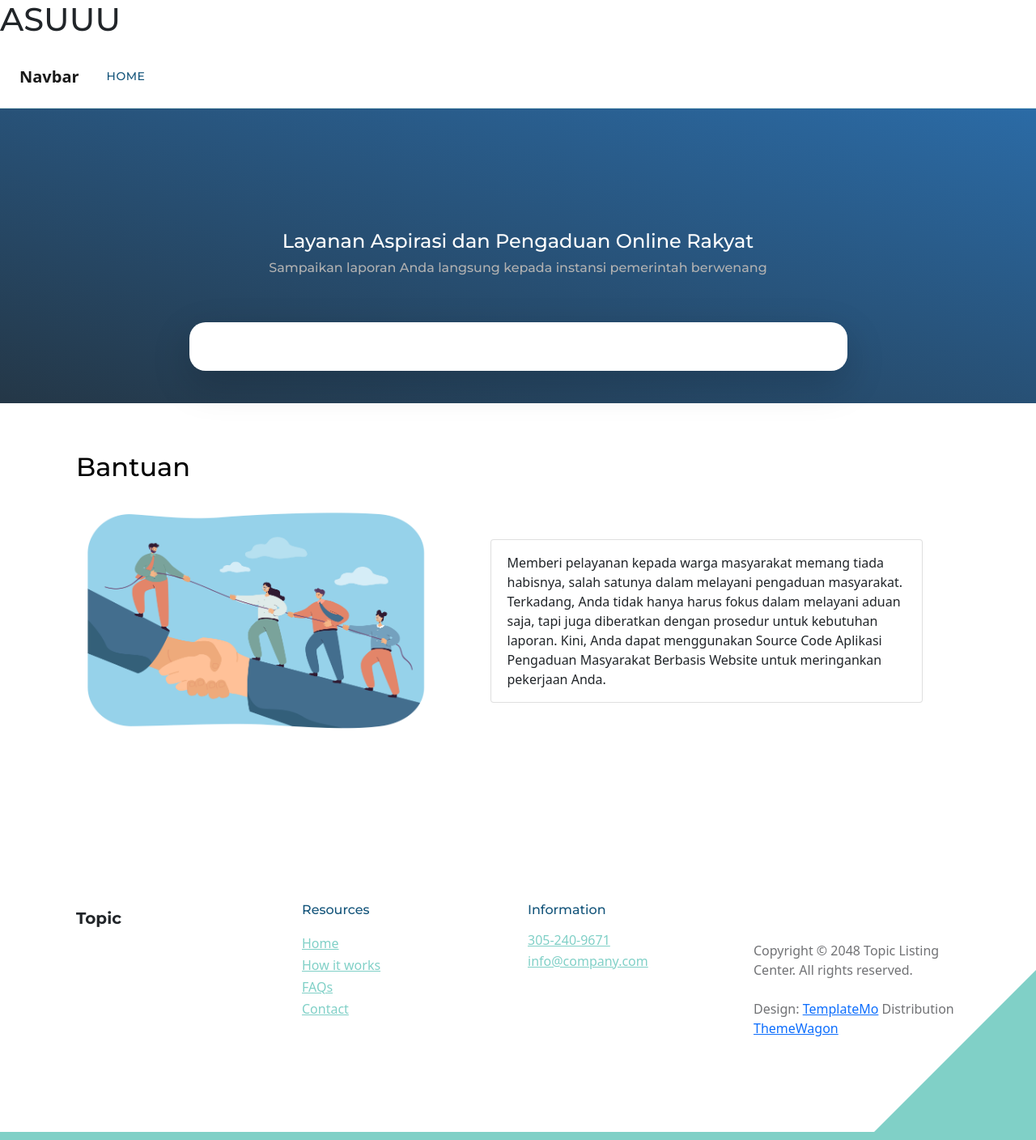
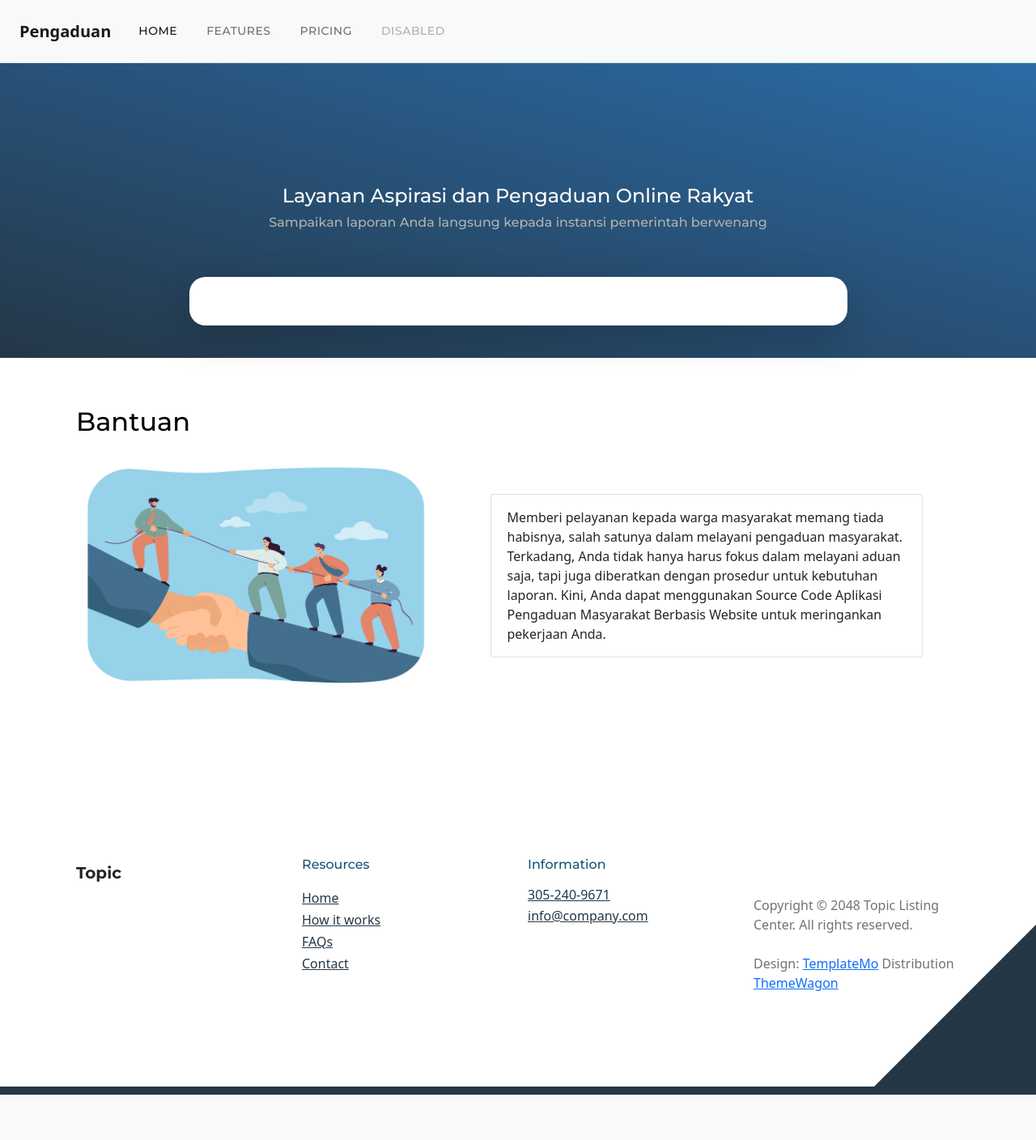
Before and after one commit to alifhmiysf/pengaduan-masyarakat, a CodeIgniter 4 app: template app/Views/users/index.php in a window 1280 px wide. Shown: the whole page at 81% size. After the commit the page ends 1352 px from the top, so only its background shows below. Run offline with PHP 8.4 and a stand-in for CodeIgniter, Linux system fonts and the light colour scheme; the template is opened without the code that fills it, so the values that code supplies are empty; some libraries are stand-ins or nearby versions.

Commit message:
membenarkan navbar

```diff
--- a/app/Views/users/index.php
+++ b/app/Views/users/index.php
@@ -36,28 +36,23 @@ https://templatemo.com/tm-590-topic-listing
 </head>
 
 <body id="top">
-<h1>ASUUU</h1>
     <main>
-        <nav class="navbar navbar-expand-lg  ">
+        <nav class="navbar navbar-expand-lg navbar-light bg-light">
             <div class="container-fluid">
-                <a class="navbar-brand" href="#">Navbar</a>
-
-                <div class="collapse navbar-collapse" id="navbarNav">
-                    <ul class="navbar-nav">
-                        <li class="nav-item">
-                            <a class="nav-link active" aria-current="page" href="#">Home</a>
-                        </li>
-                        <li class="nav-item">
-                            <a class="nav-link" href="#">Features</a>
-                        </li>
-                        <li class="nav-item">
-                            <a class="nav-link" href="#">Pricing</a>
-                        </li>
-                    </ul>
+                <a class="navbar-brand" href="#">Pengaduan</a>
+                <button class="navbar-toggler" type="button" data-bs-toggle="collapse" data-bs-target="#navbarNavAltMarkup" aria-controls="navbarNavAltMarkup" aria-expanded="false" aria-label="Toggle navigation">
+                    <span class="navbar-toggler-icon"></span>
+                </button>
+                <div class="collapse navbar-collapse" id="navbarNavAltMarkup">
+                    <div class="navbar-nav">
+                        <a class="nav-link active" aria-current="page" href="#">Home</a>
+                        <a class="nav-link" href="#">Features</a>
+                        <a class="nav-link" href="#">Pricing</a>
+                        <a class="nav-link disabled" href="#" tabindex="-1" aria-disabled="true">Disabled</a>
+                    </div>
                 </div>
             </div>
         </nav>
-
 
         <section class="hero-section d-flex justify-content-center align-items-center" id="section_1">
             <div class="container">
@@ -65,7 +60,6 @@ https://templatemo.com/tm-590-topic-listing
 
                     <div class="col-lg-8 col-12 mx-auto">
                         <h4 class="text-white text-center">Layanan Aspirasi dan Pengaduan Online Rakyat</h4>
-
                         <h6 class="text-center">Sampaikan laporan Anda langsung kepada instansi pemerintah berwenang</h6>
                     </div>
                 </div>
@@ -79,7 +73,11 @@ https://templatemo.com/tm-590-topic-listing
 
                     <div class="col-lg-9 col-12 mb-4 mb-lg-0">
                         <div class="custom-block bg-white shadow-lg">
+                            <form action="">
+                                <div class="form-group">
 
+                                </div>
+                            </form>
                         </div>
                     </div>
                 </div>
--- a/public/css/templatemo-topic-listing.css
+++ b/public/css/templatemo-topic-listing.css
@@ -1,7 +1,7 @@
 :root {
   --white-color:                  #ffffff;
   --primary-color:                #13547a;
-  --secondary-color:              #80d0c7;
+  --secondary-color:              #243747;
   --section-bg-color:             #f0f8ff;
   --custom-btn-bg-color:          #80d0c7;
   --custom-btn-bg-hover-color:    #13547a;
```
